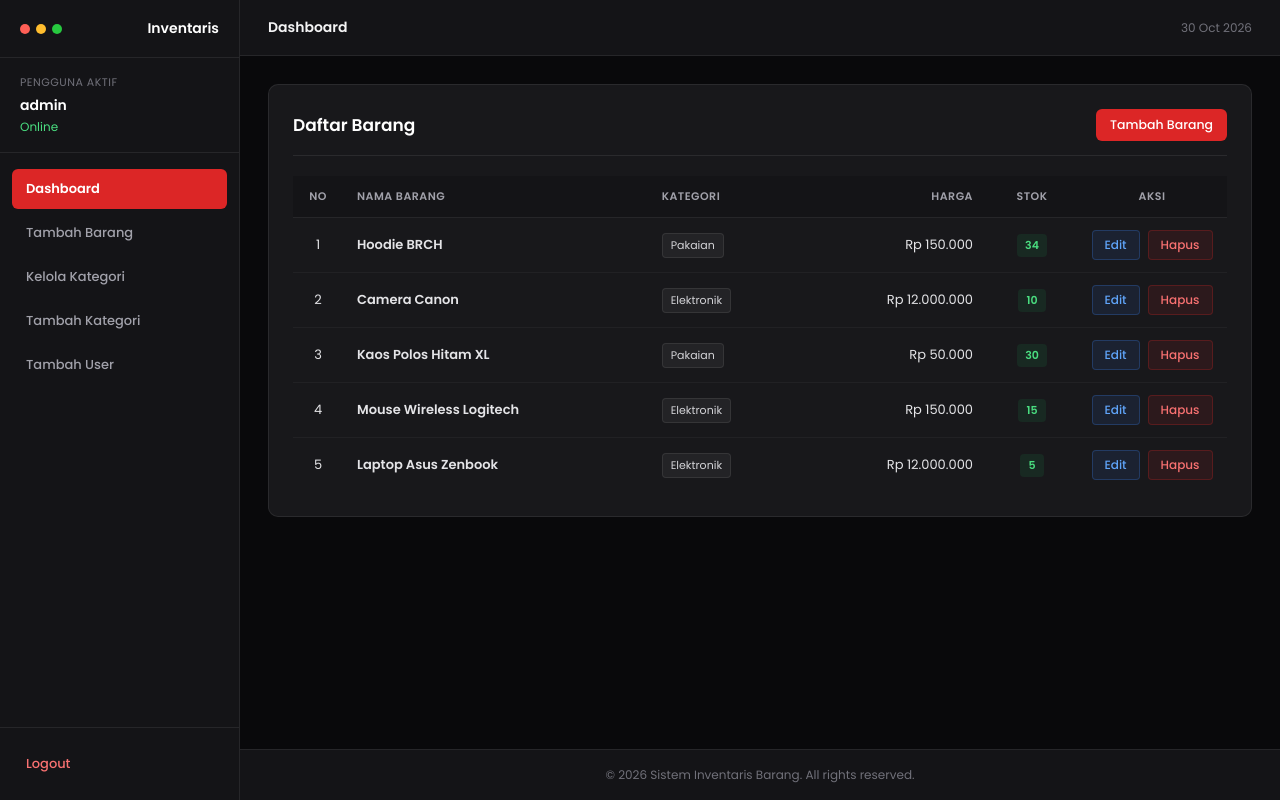
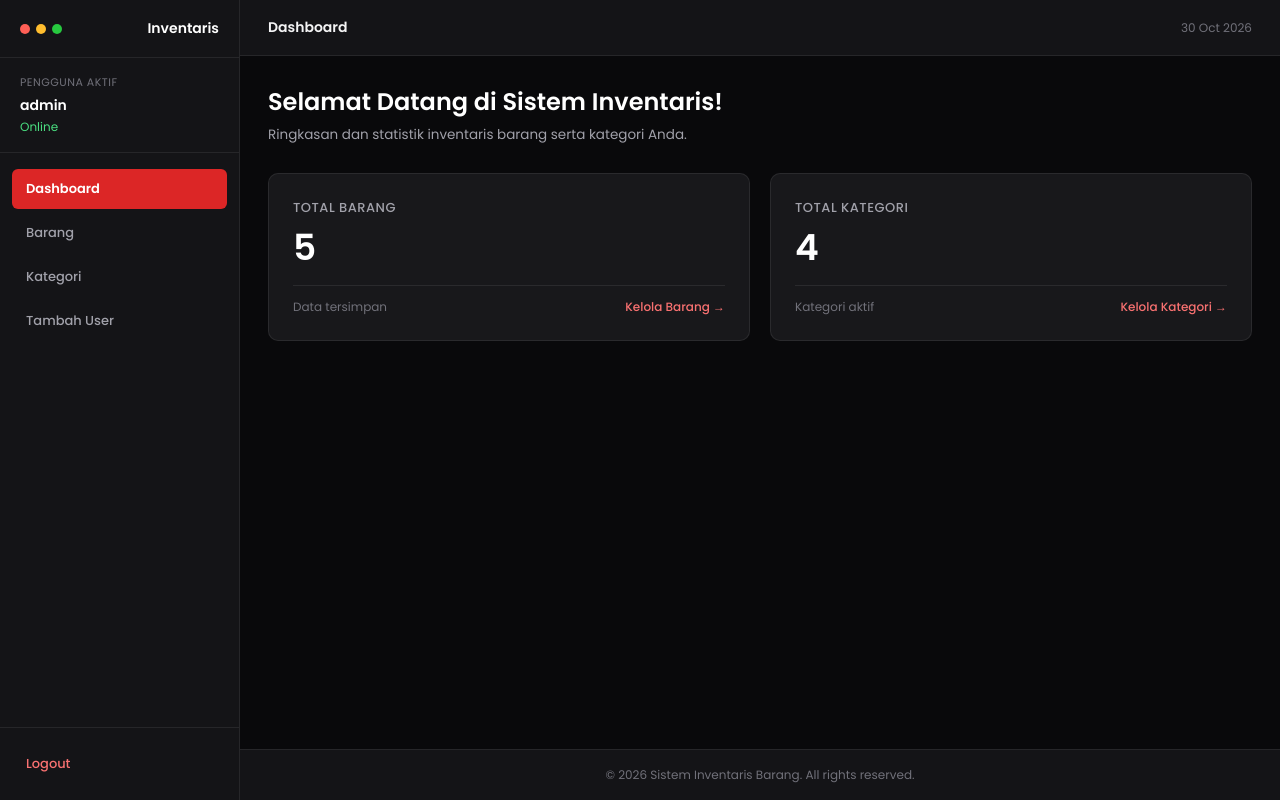
Before and after one commit to mazizfarhan6-del/Inventaris_Barang, a PHP site: page /inventaris_barang/dashboard.php in a window 1280 px wide. Run offline with PHP 8.4, Linux system fonts and the light colour scheme; a user stored in the database is signed in; data comes from the database, SQL or seed files in the repository.

Commit message:
merapihkan tampilan dashboard

```diff
--- a/barang/edit.php
+++ b/barang/edit.php
@@ -38,14 +38,14 @@ if (isset($_POST['update'])) {
                                       WHERE id_barang='$id_barang'");
 
     if ($update) {
-        header("location: ../dashboard.php");
+        header("location: index.php");
         exit;
     } else {
         $error = "Gagal mengupdate barang: " . mysqli_error($koneksi);
     }
 }
 
-$page = 'dashboard';
+$page = 'barang';
 include '../layouts/header.php';
 ?>
 
@@ -88,7 +88,7 @@ include '../layouts/header.php';
         </div>
 
         <button type="submit" name="update" class="btn-submit" style="margin-top: 8px;">Perbarui Barang</button>
-        <a href="../dashboard.php" class="btn-cancel">Batal</a>
+        <a href="index.php" class="btn-cancel">Batal</a>
     </form>
 </div>
 
--- a/barang/hapus.php
+++ b/barang/hapus.php
@@ -13,7 +13,7 @@ if (isset($_GET['id'])) {
     $hapus = mysqli_query($koneksi, "DELETE FROM barang WHERE id_barang='$id_barang'");
 
     if ($hapus) {
-        header("location: ../dashboard.php");
+        header("location: index.php");
     } else {
         echo "Gagal menghapus data: " . mysqli_error($koneksi);
     }
--- a/barang/tambah.php
+++ b/barang/tambah.php
@@ -19,7 +19,7 @@ if (isset($_POST['simpan'])) {
                                       VALUES ('$id_kategori', '$nama_barang', '$harga', '$stok')");
 
     if ($simpan) {
-        header("location: ../dashboard.php");
+        header("location: index.php");
         exit;
     } else {
         $error = "Gagal menambah barang: " . mysqli_error($koneksi);
@@ -68,7 +68,7 @@ include '../layouts/header.php';
         </div>
 
         <button type="submit" name="simpan" class="btn-submit" style="margin-top: 8px;">Simpan Barang</button>
-        <a href="../dashboard.php" class="btn-cancel">Batal</a>
+        <a href="index.php" class="btn-cancel">Batal</a>
     </form>
 </div>
 
--- a/dashboard.php
+++ b/dashboard.php
@@ -7,72 +7,51 @@ if (!isset($_SESSION['status']) || $_SESSION['status'] != "login") {
     exit;
 }
 
-$query_barang = mysqli_query($koneksi, "SELECT barang.*, kategori.nama_kategori
-                                        FROM barang
-                                        LEFT JOIN kategori ON barang.id_kategori = kategori.id_kategori
-                                        ORDER BY barang.id_barang DESC");
+// Mengambil jumlah data barang
+$query_barang = mysqli_query($koneksi, "SELECT * FROM barang");
+$total_barang = mysqli_num_rows($query_barang);
+
+// Mengambil jumlah data kategori
+$query_kategori = mysqli_query($koneksi, "SELECT * FROM kategori");
+$total_kategori = mysqli_num_rows($query_kategori);
 
 $page = 'dashboard';
 include 'layouts/header.php';
 ?>
 
-<div class="container-box">
-    <div class="box-header">
-        <h2 class="box-title">Daftar Barang</h2>
-        <a href="barang/tambah.php" class="btn-primary-sm">Tambah Barang</a>
+<div style="margin-bottom: 28px;">
+    <h1 style="font-size: 24px; font-weight: 600; color: #ffffff; margin-bottom: 6px;">Selamat Datang di Sistem Inventaris!</h1>
+    <p style="color: var(--text-muted); font-size: 13.5px;">Ringkasan dan statistik inventaris barang serta kategori Anda.</p>
+</div>
+
+<!-- 2 Buah Card Informasi Sejajar Menyamping Menggunakan Flexbox / Grid -->
+<div style="display: flex; gap: 20px; flex-wrap: wrap;">
+    <!-- Card Total Barang -->
+    <div class="container-box" style="flex: 1; min-width: 240px; margin-bottom: 0;">
+        <div style="font-size: 13px; font-weight: 500; color: var(--text-muted); text-transform: uppercase; letter-spacing: 0.5px; margin-bottom: 8px;">
+            Total Barang
+        </div>
+        <div style="font-size: 36px; font-weight: 700; color: #ffffff; line-height: 1.2;">
+            <?php echo $total_barang; ?>
+        </div>
+        <div style="margin-top: 16px; padding-top: 12px; border-top: 1px solid var(--border-color); display: flex; justify-content: space-between; align-items: center;">
+            <span style="font-size: 12px; color: var(--text-dim);">Data tersimpan</span>
+            <a href="barang/index.php" style="color: #f87171; font-size: 12px; text-decoration: none; font-weight: 500;">Kelola Barang &rarr;</a>
+        </div>
     </div>
 
-    <div class="table-responsive">
-        <table>
-            <thead>
-                <tr>
-                    <th style="width: 50px;" class="text-center">No</th>
-                    <th>Nama Barang</th>
-                    <th>Kategori</th>
-                    <th class="text-right">Harga</th>
-                    <th class="text-center" style="width: 90px;">Stok</th>
-                    <th class="text-center" style="width: 150px;">Aksi</th>
-                </tr>
-            </thead>
-            <tbody>
-                <?php
-                $no = 1;
-                if ($query_barang && mysqli_num_rows($query_barang) > 0) {
-                    while ($b = mysqli_fetch_assoc($query_barang)) {
-                ?>
-                <tr>
-                    <td class="text-center"><?php echo $no++; ?></td>
-                    <td><strong><?php echo htmlspecialchars($b['nama_barang']); ?></strong></td>
-                    <td>
-                        <span class="badge-category">
-                            <?php echo $b['nama_kategori'] ? htmlspecialchars($b['nama_kategori']) : '-'; ?>
-                        </span>
-                    </td>
-                    <td class="text-right">Rp <?php echo number_format($b['harga'], 0, ',', '.'); ?></td>
-                    <td class="text-center">
-                        <span class="badge-stock <?php echo ($b['stok'] <= 0) ? 'badge-stock-empty' : ''; ?>">
-                            <?php echo (int)$b['stok']; ?>
-                        </span>
-                    </td>
-                    <td class="text-center">
-                        <div class="action-group">
-                            <a href="barang/edit.php?id=<?php echo $b['id_barang']; ?>" class="btn-edit">Edit</a>
-                            <a href="barang/hapus.php?id=<?php echo $b['id_barang']; ?>" class="btn-hapus" onclick="return confirm('Yakin ingin menghapus barang ini?')">Hapus</a>
-                        </div>
-                    </td>
-                </tr>
-                <?php
-                    }
-                } else {
-                ?>
-                <tr>
-                    <td colspan="6" class="text-center" style="padding: 30px; color: var(--text-dim);">
-                        Belum ada data barang.
-                    </td>
-                </tr>
-                <?php } ?>
-            </tbody>
-        </table>
+    <!-- Card Total Kategori -->
+    <div class="container-box" style="flex: 1; min-width: 240px; margin-bottom: 0;">
+        <div style="font-size: 13px; font-weight: 500; color: var(--text-muted); text-transform: uppercase; letter-spacing: 0.5px; margin-bottom: 8px;">
+            Total Kategori
+        </div>
+        <div style="font-size: 36px; font-weight: 700; color: #ffffff; line-height: 1.2;">
+            <?php echo $total_kategori; ?>
+        </div>
+        <div style="margin-top: 16px; padding-top: 12px; border-top: 1px solid var(--border-color); display: flex; justify-content: space-between; align-items: center;">
+            <span style="font-size: 12px; color: var(--text-dim);">Kategori aktif</span>
+            <a href="kategori/index.php" style="color: #f87171; font-size: 12px; text-decoration: none; font-weight: 500;">Kelola Kategori &rarr;</a>
+        </div>
     </div>
 </div>
 
--- a/layouts/header.php
+++ b/layouts/header.php
@@ -498,14 +498,11 @@ if (!isset($page)) { $page = ''; }
             <a href="<?php echo $base_url; ?>dashboard.php" class="menu-item <?php echo ($page == 'dashboard') ? 'active' : ''; ?>">
                 Dashboard
             </a>
-            <a href="<?php echo $base_url; ?>barang/tambah.php" class="menu-item <?php echo ($page == 'tambah_barang') ? 'active' : ''; ?>">
-                Tambah Barang
+            <a href="<?php echo $base_url; ?>barang/index.php" class="menu-item <?php echo ($page == 'barang' || $page == 'tambah_barang') ? 'active' : ''; ?>">
+                Barang
             </a>
-            <a href="<?php echo $base_url; ?>kategori/index.php" class="menu-item <?php echo ($page == 'kategori') ? 'active' : ''; ?>">
-                Kelola Kategori
-            </a>
-            <a href="<?php echo $base_url; ?>kategori/tambah.php" class="menu-item <?php echo ($page == 'tambah_kategori') ? 'active' : ''; ?>">
-                Tambah Kategori
+            <a href="<?php echo $base_url; ?>kategori/index.php" class="menu-item <?php echo ($page == 'kategori' || $page == 'tambah_kategori') ? 'active' : ''; ?>">
+                Kategori
             </a>
             <a href="<?php echo $base_url; ?>auth/tambah_user.php" class="menu-item <?php echo ($page == 'tambah_user') ? 'active' : ''; ?>">
                 Tambah User
@@ -528,10 +525,12 @@ if (!isset($page)) { $page = ''; }
                 <?php
                 if ($page == 'dashboard') {
                     echo 'Dashboard';
+                } elseif ($page == 'barang') {
+                    echo 'Barang';
                 } elseif ($page == 'tambah_barang') {
                     echo 'Tambah Barang';
                 } elseif ($page == 'kategori') {
-                    echo 'Kelola Kategori';
+                    echo 'Kategori';
                 } elseif ($page == 'tambah_kategori') {
                     echo 'Tambah Kategori';
                 } elseif ($page == 'tambah_user') {
```
Also changed, not shown: assets/css/style.css (deleted, +0 -12 lines), barang/index.php (added, +79 -0 lines), kategori/hapus.php (+32 -17 lines).
